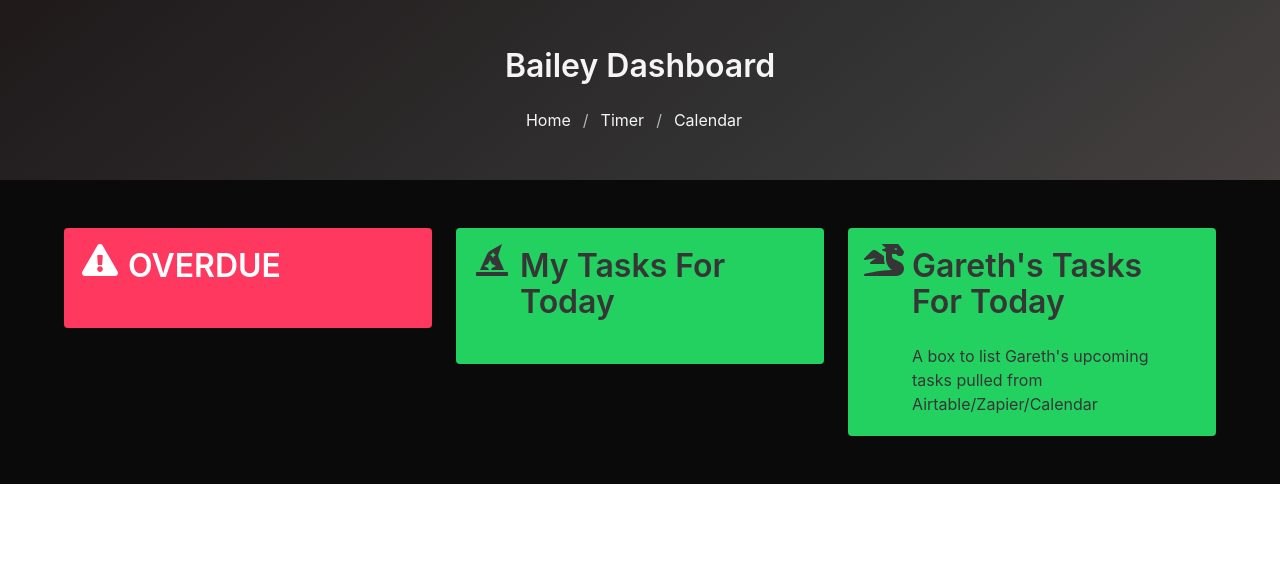
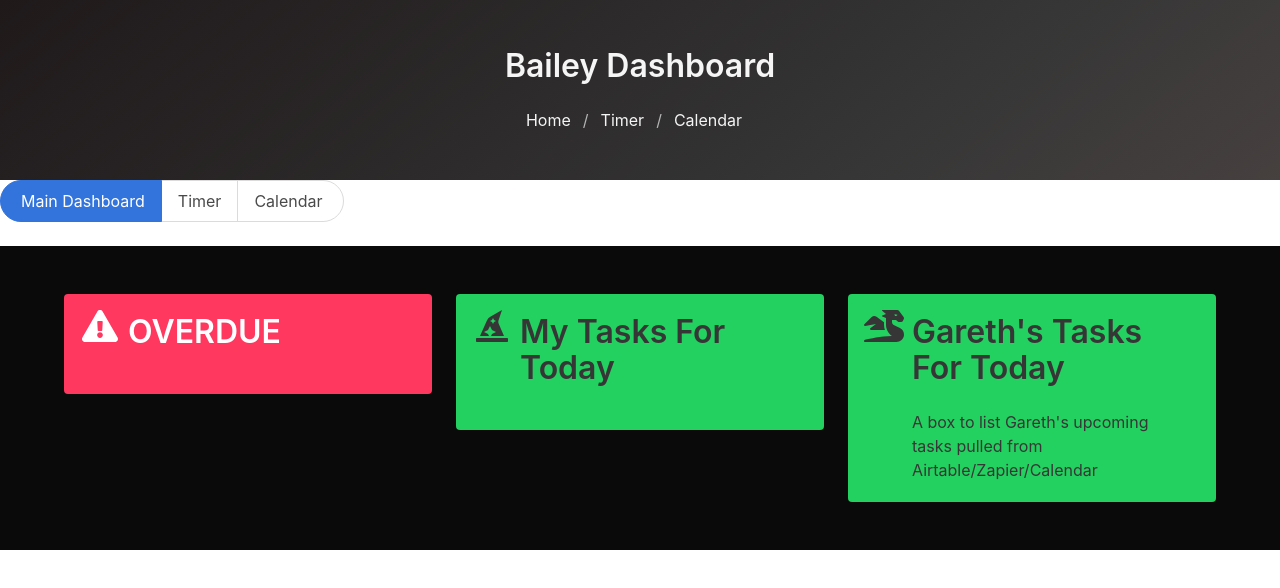
Before and after one commit to mbailey1983/bulmatest, a plain HTML site: page index.html in a window 1280 px wide. Drawn offline with nearby package versions, Linux system fonts and the light colour scheme.

Commit message:
Update index.html

```diff
--- a/index.html
+++ b/index.html
@@ -39,6 +39,27 @@
 	        </div>
         </section>
 		<!-- /.hero -->
+
+		<!-- .tabs -->
+		<div class="tabs is-toggle is-toggle-rounded">
+		  <ul>
+			<li class="is-active">
+			  <a>
+				<span>Main Dashboard</span>
+			  </a>
+			</li>
+			<li>
+			  <a>
+				<span>Timer</span>
+			  </a>
+			</li>
+			<li>
+			  <a href="https://rockstarcreativestudio.github.io/bulmatest/calendar.html">
+				<span>Calendar</span>
+			  </a>
+			</li>
+		  </ul>
+		</div>
 
 		<!-- .columns -->
 		<section class="section has-background-black">
```
